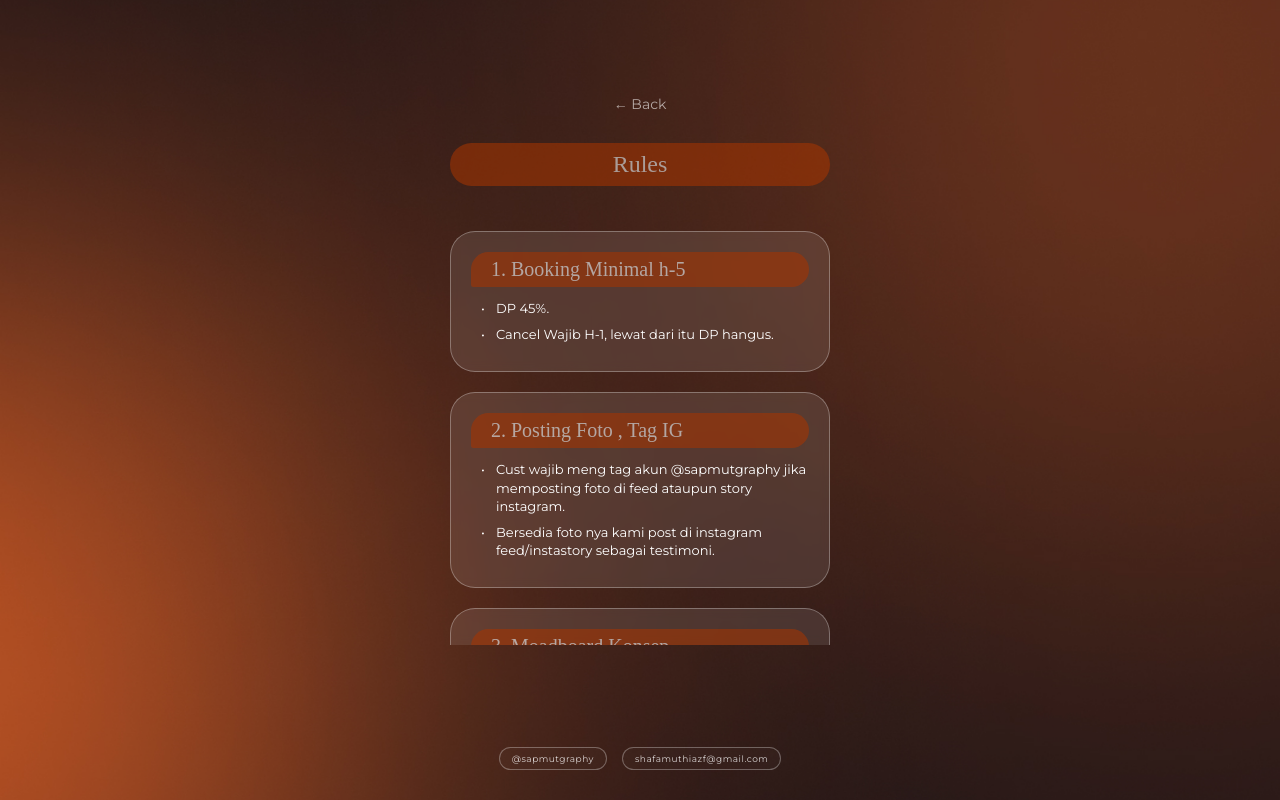
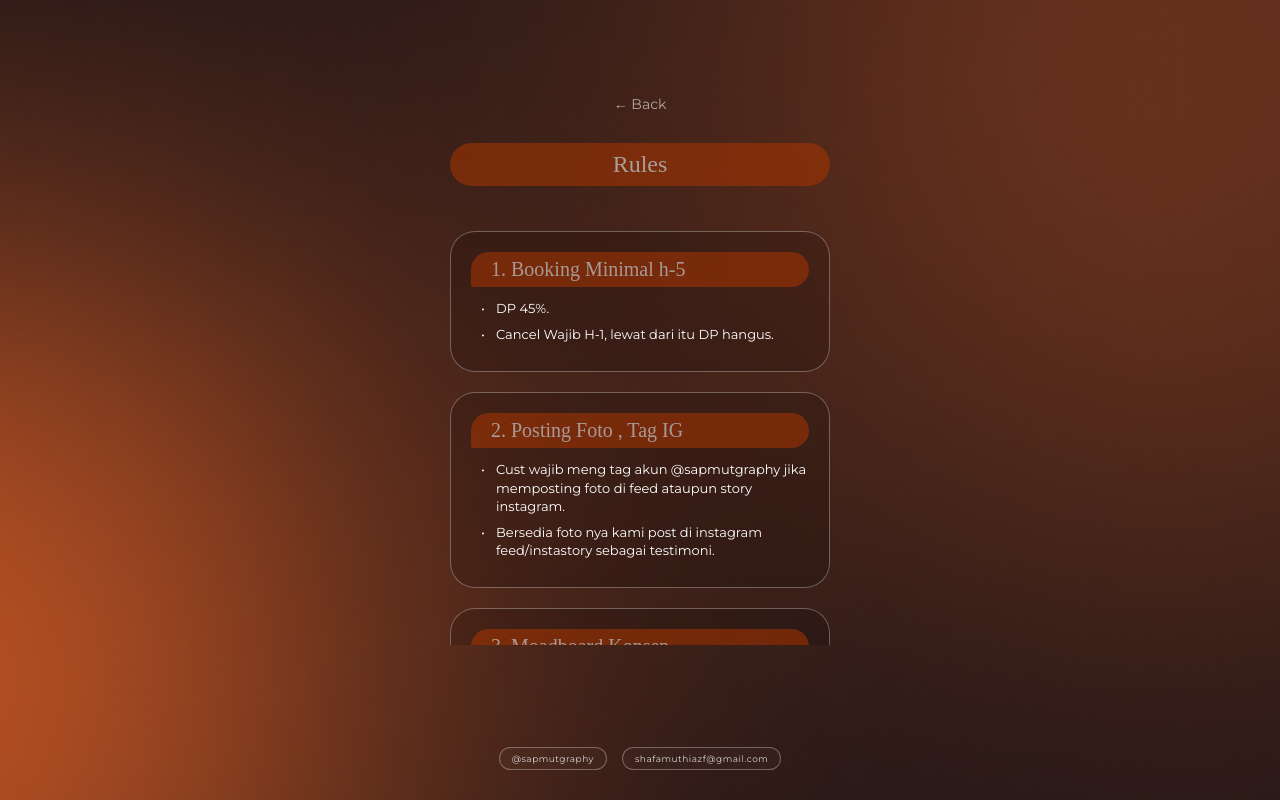
Before and after one commit to andisltn48/sapmutgf, a React (Vite) app: page /rules in a window 1280 px wide. Built offline with nearby package versions, Linux system fonts and the light colour scheme; a web font is replaced by a local one.

Commit message:
feat: update pill backgrounds to #040404 with 15% opacity

```diff
--- a/src/App.css
+++ b/src/App.css
@@ -43,7 +43,8 @@
   justify-content: center;
   align-items: center;
   text-decoration: none;
-  background: transparent;
+  background: rgba(4, 4, 4, 0.15);
+  backdrop-filter: blur(5px);
   border: 1px solid rgba(255, 255, 255, 0.4);
   color: white;
   padding: 10px 40px;
@@ -218,7 +219,7 @@
 }
 
 .price-card {
-  background: rgba(255, 255, 255, 0.1);
+  background: rgba(4, 4, 4, 0.15);
   backdrop-filter: blur(5px);
   border: 1px solid rgba(255, 255, 255, 0.3);
   border-radius: 25px;
```
